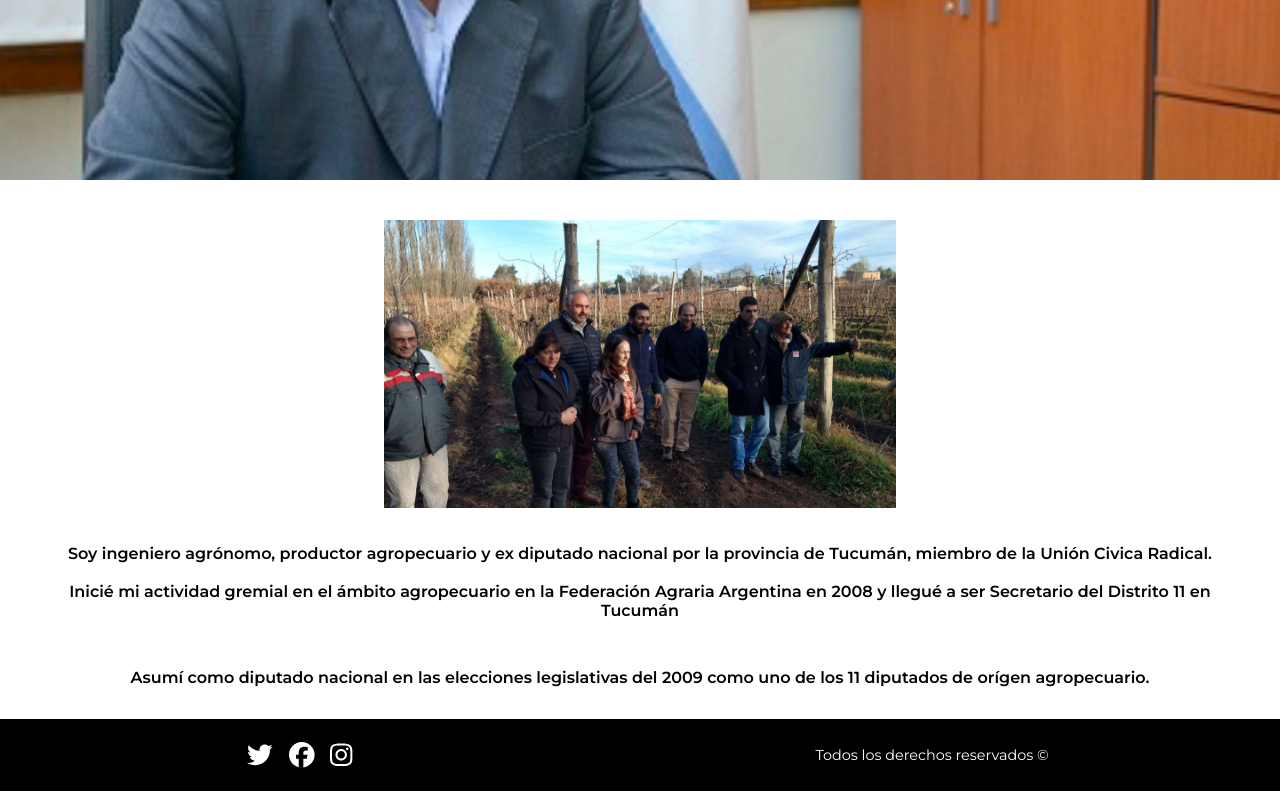
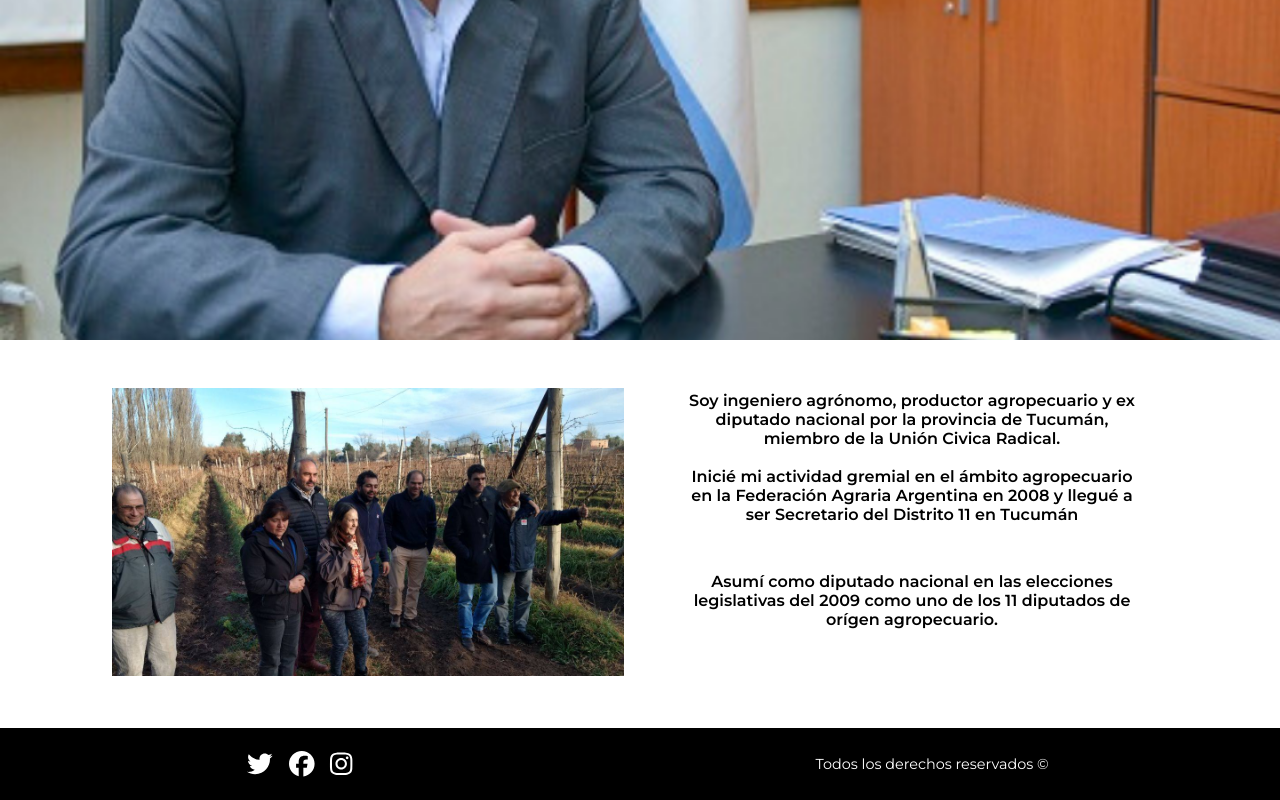
Before and after one commit to lucianocolin/juan-casanas, a React (Create React App) app in the folder juan-casanas-react/: page / in a window 1280 px wide. Shown: the part 452-1252 px from the top of the page. Built offline with nearby package versions, Linux system fonts and the light colour scheme.

Commit message:
home body position modified

```diff
--- a/juan-casanas-react/src/css/Home.css
+++ b/juan-casanas-react/src/css/Home.css
@@ -12,6 +12,13 @@
   background-repeat: no-repeat;
 }
 
+.home-body-container{
+  display: flex;
+  flex-direction: column;
+  justify-content: center;
+  align-items: center;
+}
+
 /* .home-cover-container img{
   width: 100%;
   height: 100%;
@@ -21,7 +28,7 @@
 .home-main-img-container{
   width: 80%;
   height: auto;
-  margin-top: 2.5rem;
+  margin-top: 3rem;
 }
 
 .home-main-img-container img{
@@ -40,10 +47,22 @@
 
 @media (min-width: 768px){
   .home-cover-container{
-    height: 35rem;
+    height: 90vh;
   }
 
   .home-main-img-container{
     width: 40%;
   }
+
+  .home-p-container{
+    width: 40%;
+  }
+
+  .home-body-container{
+    display: flex;
+    flex-direction: row;
+    justify-content: center;
+    gap: 2rem;
+    margin-bottom: 3rem;
+  }
 }
--- a/juan-casanas-react/src/pages/Home.jsx
+++ b/juan-casanas-react/src/pages/Home.jsx
@@ -16,6 +16,7 @@ const Home = () => {
     <div className='home-cover-container'>
       {/* <img src={juancasanas} alt="Juan Casañas" /> */}
     </div>
+    <div className='home-body-container'>
       <div className='home-main-img-container'>
         <img src={juancasanas2} alt='Juan Casañas' />
       </div>
@@ -32,6 +33,7 @@ const Home = () => {
         </p>
       </div>
     </div>
+  </div>
   </>
   )
 }
```
Lines whose indentation alone changed are shown as unchanged.
